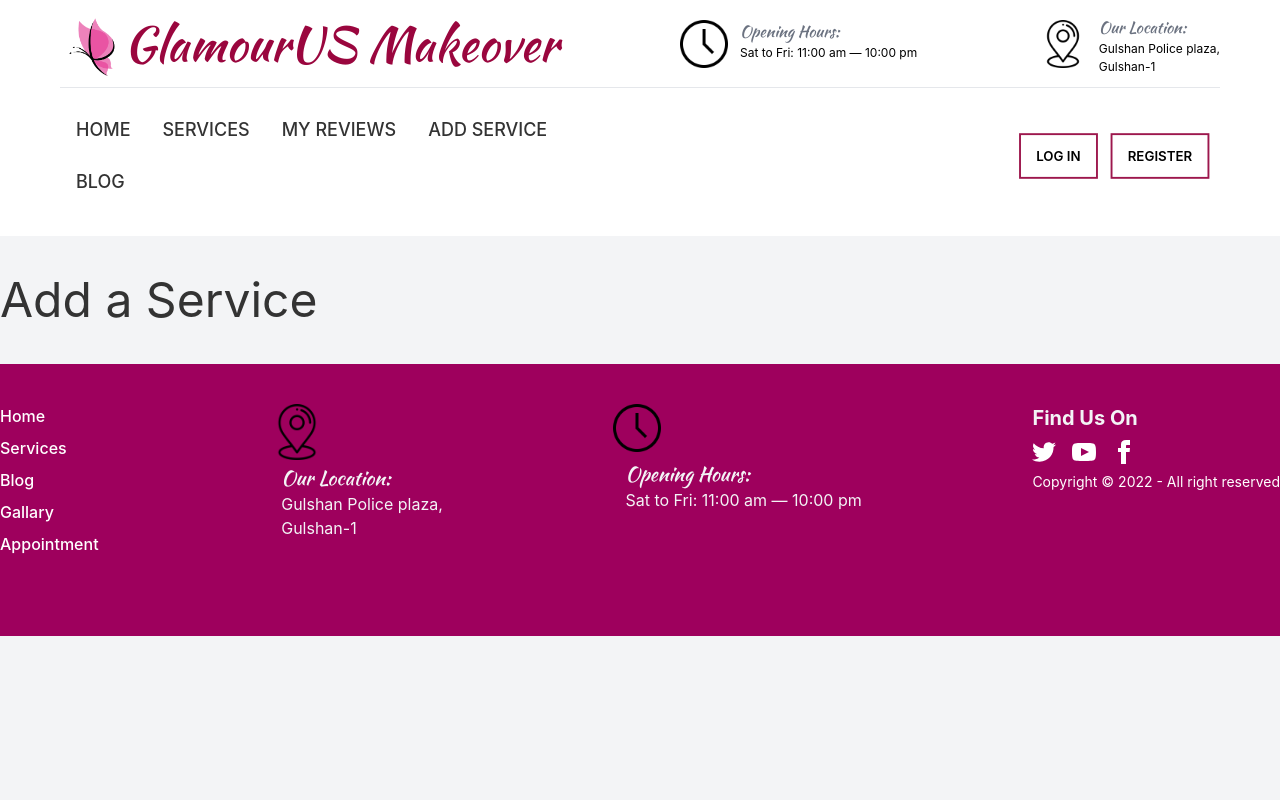
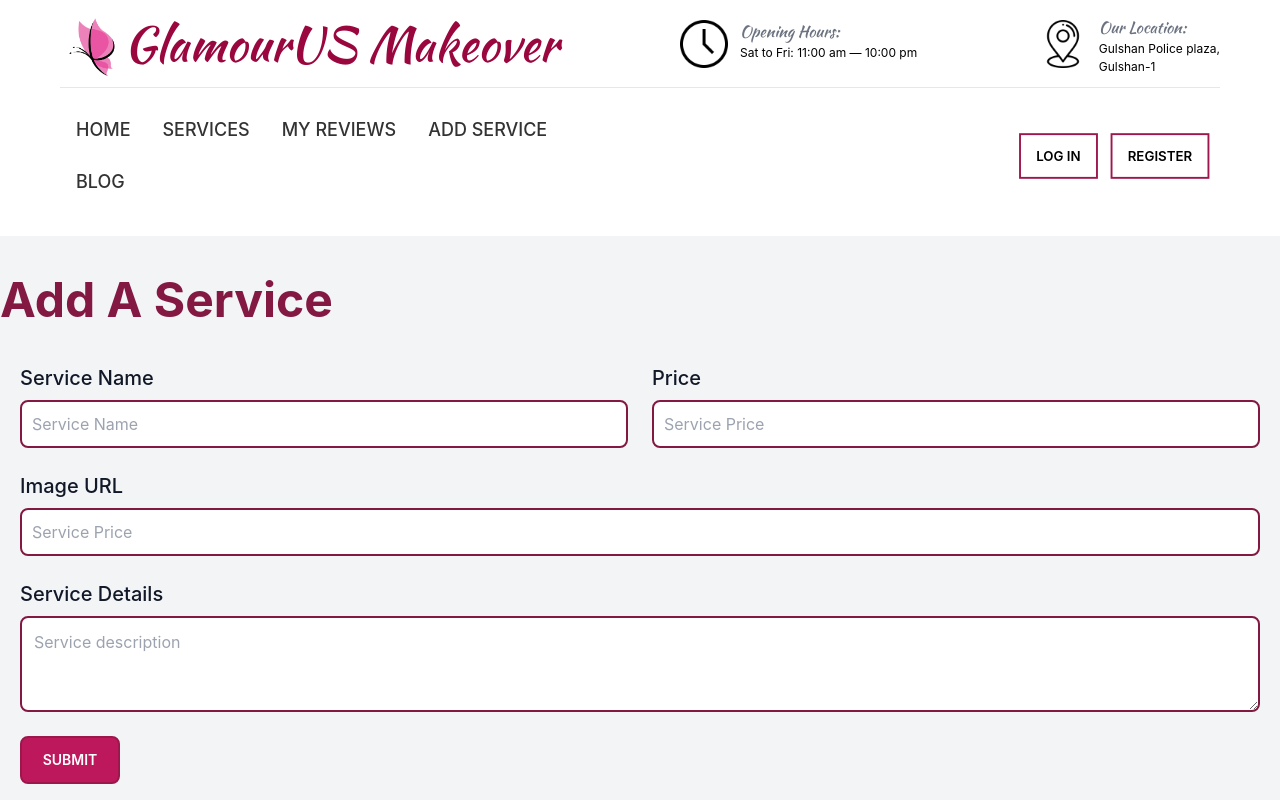
Before and after one commit to salsabeelnoor/Glamourus-makeover-service-client-side, a React (Create React App) app: page /addservice in a window 1280 px wide. Shown: the top 800 px of the page. Built offline with nearby package versions, Linux system fonts and the light colour scheme.

Commit message:
add service page ui created

```diff
--- a/src/Pages/AddService/AddService.js
+++ b/src/Pages/AddService/AddService.js
@@ -3,7 +3,81 @@ import React from "react";
 const AddService = () => {
   return (
     <div className="container mx-auto py-10">
-      <h2 className="text-5xl ">Add a Service</h2>
+      <h2 className="lg:text-5xl text-pink-900 font-bold lg:text-start text-center text-4xl">
+        Add A Service
+      </h2>
+      <div className="my-10 mx-5">
+        <form>
+          <div className="flex lg:flex-row flex-col lg:justify-between">
+            <div class="mb-6 lg:w-1/2 w-full pr-3">
+              <label
+                for="name"
+                class="block text-xl mb-2 font-medium text-gray-900"
+              >
+                Service Name
+              </label>
+              <input
+                type="text"
+                id="name"
+                class=" border-2 border-pink-900 rounded-lg block w-full p-2.5  focus:outline-none focus:border-pink-900 focus:ring-1 focus:ring-pink-900"
+                placeholder="Service Name"
+                required
+              />
+            </div>
+            <div class="mb-6 lg:w-1/2 w-full lg:pl-3">
+              <label
+                for="price"
+                class="block text-xl mb-2 font-medium text-gray-900"
+              >
+                Price
+              </label>
+              <input
+                type="number"
+                id="price"
+                class=" border-2 border-pink-900 rounded-lg block w-full p-2.5  focus:outline-none focus:border-pink-900 focus:ring-1 focus:ring-pink-900"
+                placeholder="Service Price"
+                required
+              />
+            </div>
+          </div>
+          <div class="mb-6">
+            <label
+              for="url"
+              class="block text-xl mb-2 font-medium text-gray-900"
+            >
+              Image URL
+            </label>
+            <input
+              type="text"
+              id="url"
+              class=" border-2 border-pink-900 rounded-lg block w-full p-2.5  focus:outline-none focus:border-pink-900 focus:ring-1 focus:ring-pink-900"
+              placeholder="Service Price"
+              required
+            />
+          </div>
+          <div class="mb-6">
+            <label
+              for="details"
+              class="block text-xl mb-2 font-medium text-gray-900"
+            >
+              Service Details
+            </label>
+            <textarea
+              id="details"
+              name="message"
+              required
+              className="border-2 h-24 border-pink-900 rounded-lg block w-full p-3  focus:outline-none focus:border-pink-900 focus:ring-1 focus:ring-pink-900"
+              placeholder="Service description"
+            ></textarea>
+          </div>
+          <button
+            type="submit"
+            className=" btn w-full lg:w-[100px] bg-pink-700 border-2 border-pink-800 text-white hover:text-white hover:bg-pink-900 hover:border-2"
+          >
+            Submit
+          </button>
+        </form>
+      </div>
     </div>
   );
 };
--- a/src/Pages/Shared/Header/Header.js
+++ b/src/Pages/Shared/Header/Header.js
@@ -46,7 +46,10 @@ const Header = () => {
           <div className="navbar-start">
             <ul className="menu menu-horizontal p-0 lg:flex hidden">
               <li>
-                <Link className="text-lg font-medium uppercase hover:text-pink-800">
+                <Link
+                  to="/"
+                  className="text-lg font-medium uppercase hover:text-pink-800"
+                >
                   Home
                 </Link>
               </li>
@@ -96,7 +99,10 @@ const Header = () => {
                 className="menu menu-compact dropdown-content mt-3 p-2 shadow bg-base-100 rounded-box w-52"
               >
                 <li>
-                  <Link className="text-base font-medium uppercase hover:text-pink-800">
+                  <Link
+                    to="/"
+                    className="text-base font-medium uppercase hover:text-pink-800"
+                  >
                     Home
                   </Link>
                 </li>
```
